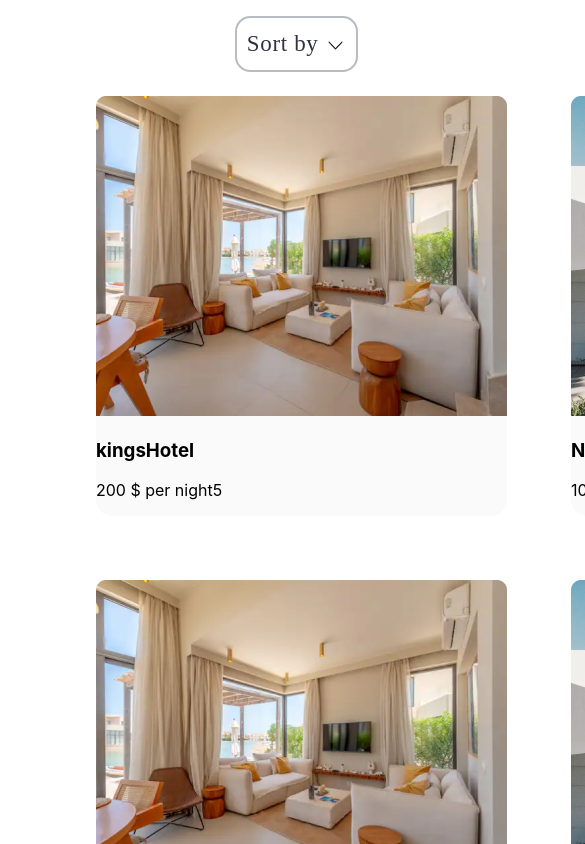
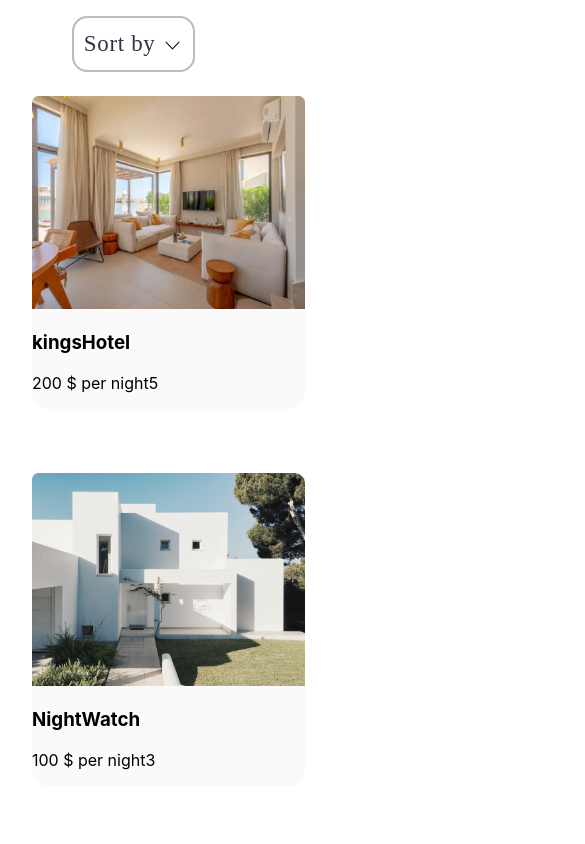
Before and after one commit to anwarkh0/Codi-NWC-Grp2-FirstProject-FrontEnd, a React (Create React App) app in the folder client/: page / in a window 390 px wide. Shown: the top 844 px of the page, 585 px wide, since content can reach past the window. Built offline with nearby package versions, Linux system fonts and the light colour scheme.

Commit message:
added responsiviness to rooms

```diff
--- a/client/src/components/RoomCard.js
+++ b/client/src/components/RoomCard.js
@@ -3,9 +3,9 @@ import roomCardModule from "../styles/roomCard.module.css";
 function RoomCard({ picture, hotel, price, stars }) {
   return (
     <div className={roomCardModule.wrapper}>
-      <img src={picture} />
-      <h3>{hotel}</h3>
-      <p>
+      <img className={roomCardModule.roompic} src={picture} />
+      <h3 className={roomCardModule.hotelName}>{hotel}</h3>
+      <p className={roomCardModule.priceAndRate}>
         {price} $ per night<span>{stars}</span>
       </p>
     </div>
--- a/client/src/styles/roomCard.module.css
+++ b/client/src/styles/roomCard.module.css
@@ -2,5 +2,9 @@
     border-radius: 10px 16px 16px 16px;
 background: #FAFAFA;
 width: 411px;
-
 }
+@media (max-width:800px){
+    .wrapper, .roompic, .hotelName, .priceAndRate{
+        width: 70vw;
+    }
+}
--- a/client/src/styles/rooms.module.css
+++ b/client/src/styles/rooms.module.css
@@ -70,9 +70,19 @@ letter-spacing: 0.688px;
 }
 .gridView{
     display: grid;
-    grid-template-columns: 0.33fr 0.33fr 0.33fr;
+    grid-template-columns: 0.3fr 0.3fr 0.3fr;
     grid-template-rows: 0.25fr 0.25fr;
     column-gap: 4rem;
     row-gap: 4rem;
-    margin: 6rem ;
+    margin: 6rem 2rem  ;
 }
+@media (max-width:800px){
+    .gridView{
+        grid-template-columns: 1fr;
+        grid-template-rows:auto;
+    }
+    .filter{
+        margin: auto;
+        right: 50%;
+    }
+}
```
